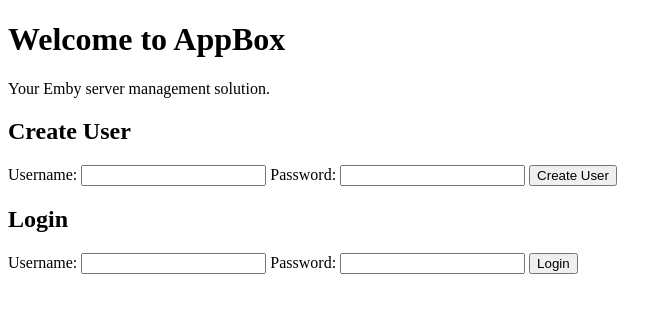
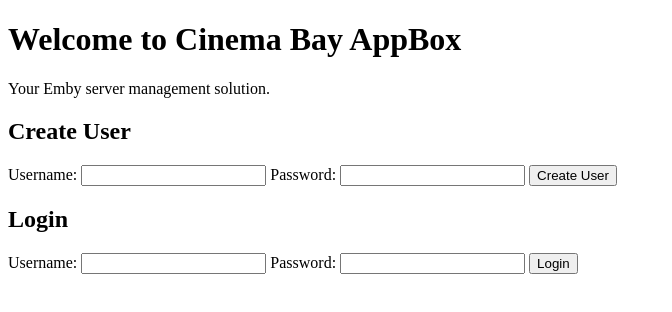
Before and after one commit to bihit/testPP, an Electron app: page index.html in a window 800 px wide. Shown: the whole page, without its empty margins (0-672 px from the left). Drawn offline with Linux system fonts and the light colour scheme; no server answers.

Commit message:
Update index.html

```diff
--- a/index.html
+++ b/index.html
@@ -2,10 +2,10 @@
 <html>
   <head>
     <meta charset="UTF-8">
-    <title>AppBox</title>
+    <title>Cinema Bay AppBox</title>
   </head>
   <body>
-    <h1>Welcome to AppBox</h1>
+    <h1>Welcome to Cinema Bay AppBox</h1>
     <p>Your Emby server management solution.</p>
 
     <div id="user-dashboard" style="display: none;">
```
